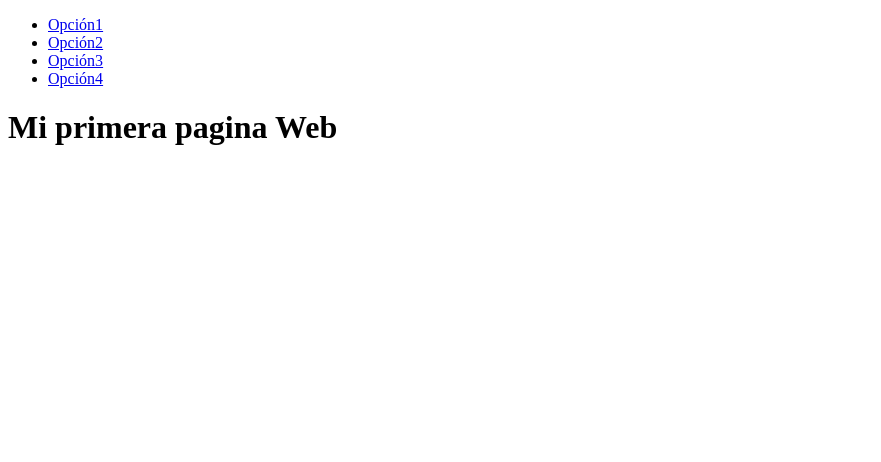
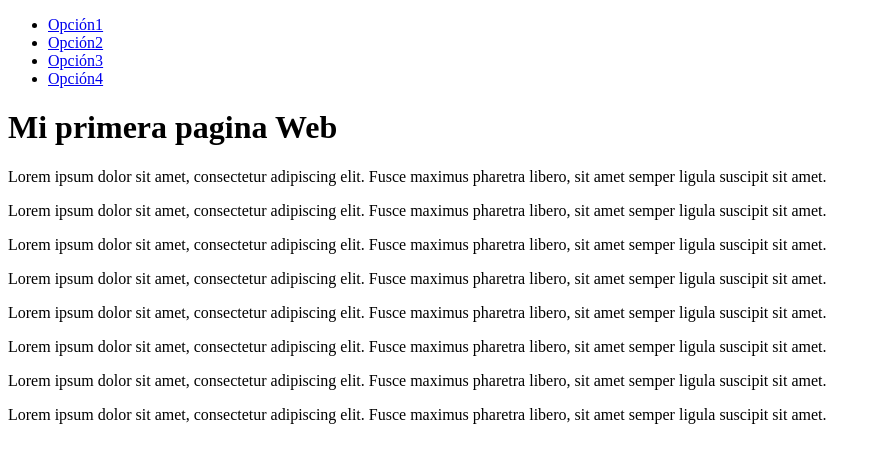
Before and after one commit to FabianITB/html, a plain HTML site: page index.html in a window 1280 px wide. Shown: the whole page, without its empty margins (0-881 px from the left). Drawn offline with Linux system fonts and the light colour scheme.

Commit message:
Main, sections and articles added

```diff
--- a/index.html
+++ b/index.html
@@ -14,5 +14,31 @@
         <header>
             <h1>Mi primera pagina Web</h1>
         </header>
+
+        <div>
+            <main>
+                <section>
+                    <article>
+                        <p>Lorem ipsum dolor sit amet, consectetur adipiscing elit. Fusce maximus pharetra libero, sit amet semper ligula suscipit sit amet.</p>
+                        <p>Lorem ipsum dolor sit amet, consectetur adipiscing elit. Fusce maximus pharetra libero, sit amet semper ligula suscipit sit amet.</p>
+                    </article>
+                    <article>
+                        <p>Lorem ipsum dolor sit amet, consectetur adipiscing elit. Fusce maximus pharetra libero, sit amet semper ligula suscipit sit amet.</p>
+                        <p>Lorem ipsum dolor sit amet, consectetur adipiscing elit. Fusce maximus pharetra libero, sit amet semper ligula suscipit sit amet.</p>
+                    </article>
+                </section>
+                <section>
+                    <article>
+                        <p>Lorem ipsum dolor sit amet, consectetur adipiscing elit. Fusce maximus pharetra libero, sit amet semper ligula suscipit sit amet.</p>
+                        <p>Lorem ipsum dolor sit amet, consectetur adipiscing elit. Fusce maximus pharetra libero, sit amet semper ligula suscipit sit amet.</p>
+                    </article>
+                    <article>
+                        <p>Lorem ipsum dolor sit amet, consectetur adipiscing elit. Fusce maximus pharetra libero, sit amet semper ligula suscipit sit amet.</p>
+                        <p>Lorem ipsum dolor sit amet, consectetur adipiscing elit. Fusce maximus pharetra libero, sit amet semper ligula suscipit sit amet.</p>
+                    </article>
+                    </article>
+                </section>
+            </main>
+        </div>
     </body>
 </html>
```
